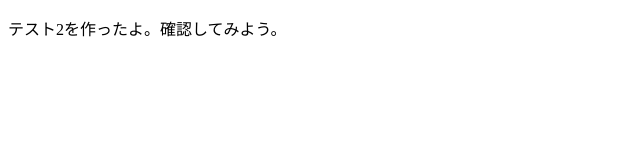
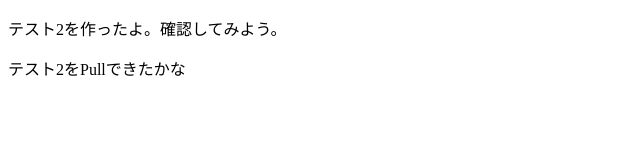
Before and after one commit to tohsiki/git-test2, a plain HTML site: page index.html in a window 1280 px wide. Shown: the whole page, without its empty margins (0-640 px from the left). Drawn offline with Linux system fonts and the light colour scheme.

Commit message:
Update index.html

```diff
--- a/index.html
+++ b/index.html
@@ -7,5 +7,6 @@
 </head>
 <body>
 <p>テスト2を作ったよ。確認してみよう。</p>
+<p>テスト2をPullできたかな</p>
 </body>
 </html>
```
